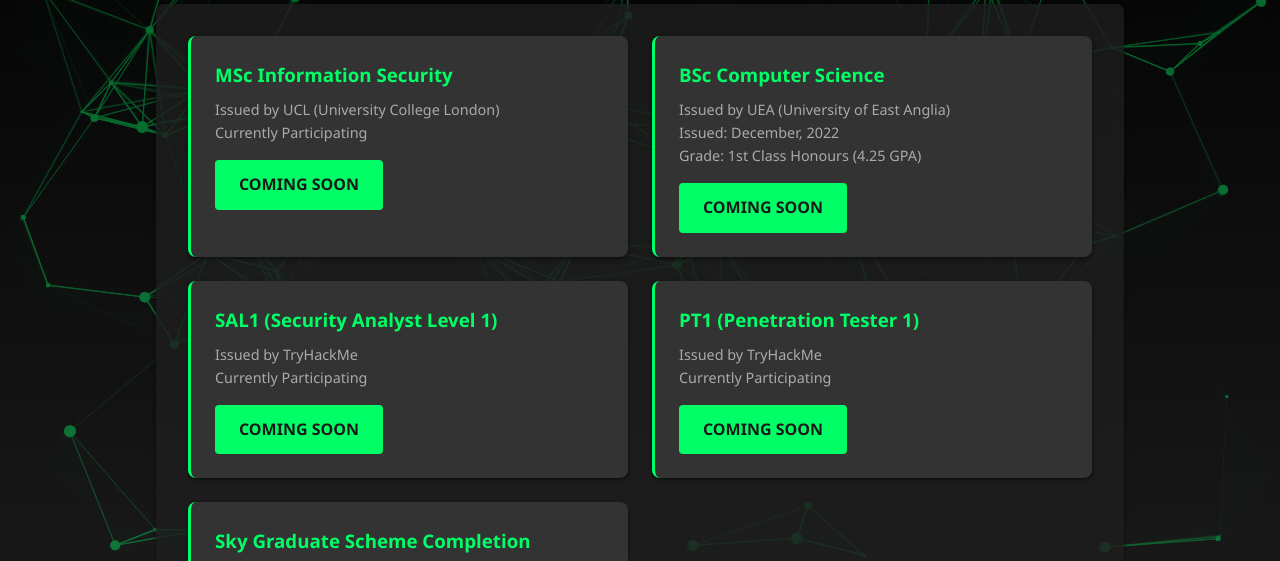
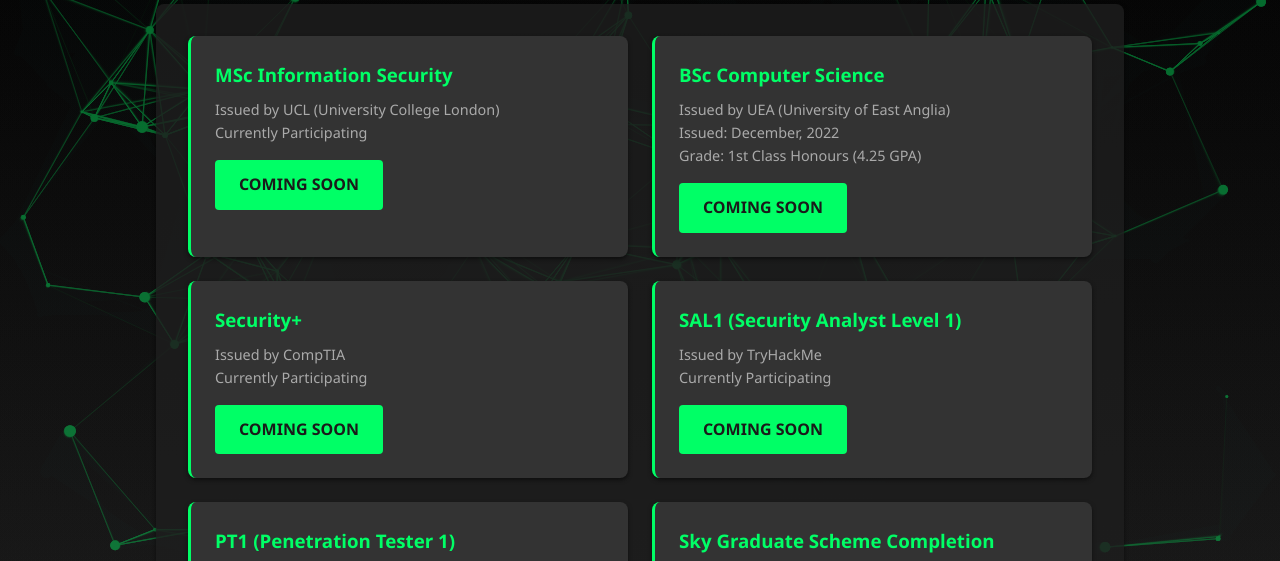
Before and after one commit to jacobjewitt/jacobjewitt.github.io, a plain HTML site: page certs.html in a window 1280 px wide. Shown: the part 218-779 px from the top of the page. Drawn offline with Linux system fonts and the light colour scheme.

Commit message:
updated certs

```diff
--- a/certs.html
+++ b/certs.html
@@ -40,6 +40,12 @@
                     <p class="issuer">Issued by UEA (University of East Anglia)</p>
                     <p class="date">Issued: December, 2022</p>
                     <p class="date">Grade: 1st Class Honours (4.25 GPA)</p>
+                    <a href="#" class="btn">Coming Soon</a>
+                </div>
+                <div class="certification-card">
+                    <h3>Security+</h3>
+                    <p class="issuer">Issued by CompTIA</p>
+                    <p class="date">Currently Participating</p>
                     <a href="#" class="btn">Coming Soon</a>
                 </div>
                 <div class="certification-card">
```
